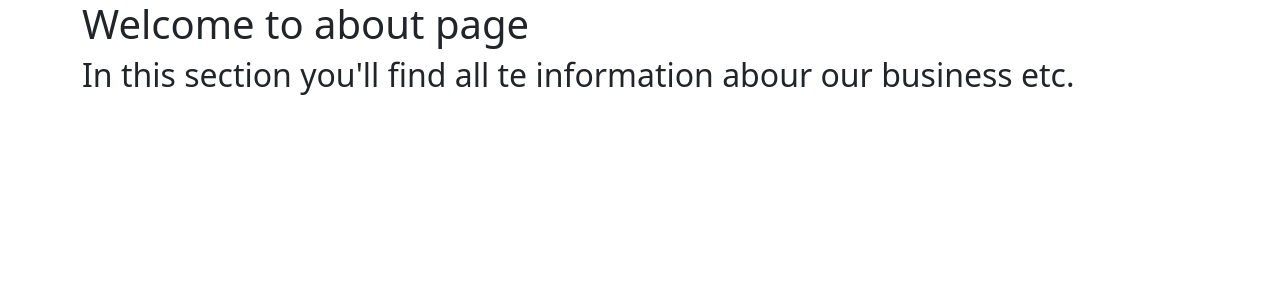
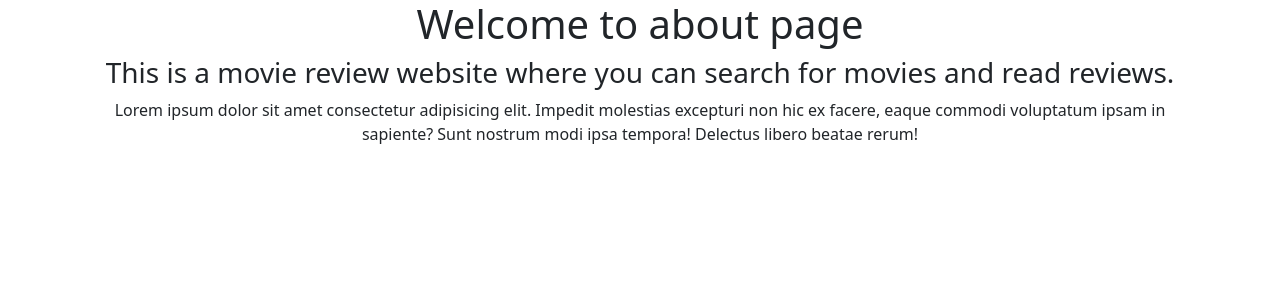
Before and after one commit to Smg4315/Workshop1_P1, a Django app: page /about/ in a window 1280 px wide. Shown: the top 300 px of the page. Run offline with Django 5.2, Linux system fonts and the light colour scheme.

Commit message:
almost final details

```diff
--- a/movie/templates/about.html
+++ b/movie/templates/about.html
@@ -5,8 +5,10 @@
 
   <body>
     <div class="container">
-      <H1> Welcome to about page </H1>
-      <h2> In this section you'll find all te information abour our business etc. </h2>
+      <H1 align="center"> Welcome to about page </H1>
+      <H3 align="center"> This is a movie review website where you can search for movies and read reviews. </H3>
+      <p align="center"> Lorem ipsum dolor sit amet consectetur adipisicing elit. Impedit molestias excepturi non hic ex facere, eaque commodi voluptatum ipsam in sapiente? Sunt nostrum modi ipsa tempora! Delectus libero beatae rerum! </p>
+      <br/>
     </div>
   </body>
 </html5>
--- a/movie/templates/home.html
+++ b/movie/templates/home.html
@@ -12,7 +12,7 @@
             <div class="mb-3">
                 <label for="searchMovie" class="form-label">
                     <br>
-                    <h1 style= "text-align: center;"> Search for a movie: </h1>
+                    <h1 align= "center"> Search for a movie: </h1>
                 </label>
                 <input type="text" name="searchMovie" class="form-control" placeholder="Enter movie title">
             </div>
```
Also changed, not shown: 1 other file.
